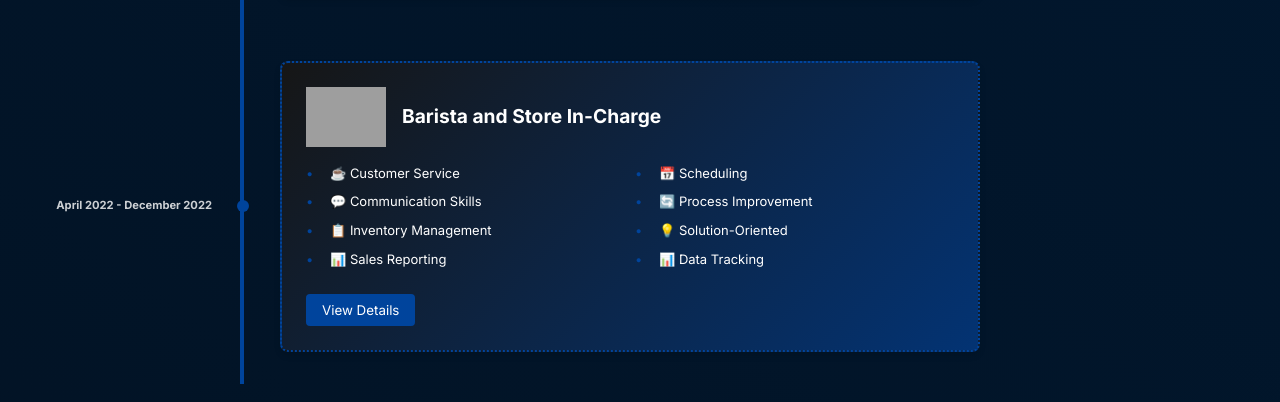
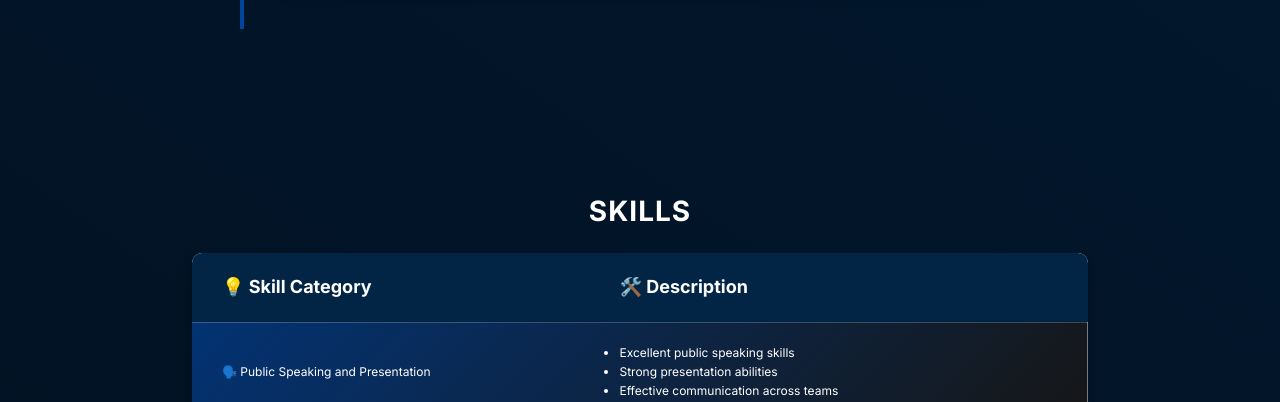
Before and after one commit to mr-aminul/Personal-Portfolio-Website, a plain HTML site: page index.html in a window 1280 px wide. Shown: the part 3413-3815 px from the top of the page. Drawn offline with Linux system fonts and the light colour scheme; grey boxes are pictures that could not be loaded.

Commit message:
index.html

```diff
--- a/index.html
+++ b/index.html
@@ -4,7 +4,6 @@
     <meta charset="UTF-8">
     <meta name="viewport" content="width=device-width, initial-scale=1.0">
     <title>Aminul Islam - Portfolio</title>
-    <link rel="icon" href="https://media.licdn.com/dms/image/v2/D5603AQGIre9cYEZWUQ/profile-displayphoto-shrink_800_800/profile-displayphoto-shrink_800_800/0/1718486531454?e=1741219200&v=beta&t=kcADBz4AiCrvmALBo7eS1NKtM2VEfjy_3g6Gt_PcV9M" type="image/png">
     <link rel="stylesheet" href="styles.css">
     <link href="https://fonts.googleapis.com/css2?family=Inter:wght@300;400;600;700&display=swap" rel="stylesheet">
 </head>
@@ -224,32 +223,6 @@
                     </div>
                 </div>
 
-                <div class="timeline-item">
-                    <p class="date">April 2022 - December 2022</p>
-                    <div class="timeline-content">
-                        <div class="timeline-header">
-                            <img src="https://www.crimsoncup.com/assets/logo.png" alt="CrimsonCup" class="company-logo">
-                            <h3>Barista and Store In-Charge</h3>
-                        </div>
-                        <div class="timeline-body">
-                            <div class="two-column-list" style="display: flex; justify-content: space-between;">
-                                <ul style="font-size: small; flex: 1; margin-right: 5px;">
-                                    <li>☕ Customer Service</li>
-                                    <li>💬 Communication Skills</li>
-                                    <li>📋 Inventory Management</li>
-                                    <li>📊 Sales Reporting</li>
-                                </ul>
-                                <ul style="font-size: small; flex: 1; margin-left: 5px;">
-                                    <li>📅 Scheduling</li>
-                                    <li>🔄 Process Improvement</li>
-                                    <li>💡 Solution-Oriented</li>
-                                    <li>📊 Data Tracking</li>
-                                </ul>
-                            </div>
-                            <button class="details-btn" data-details="crimsoncup_barista">View Details</button>
-                        </div>
-                    </div>
-                </div>
             </div>
         </section>
 
```
